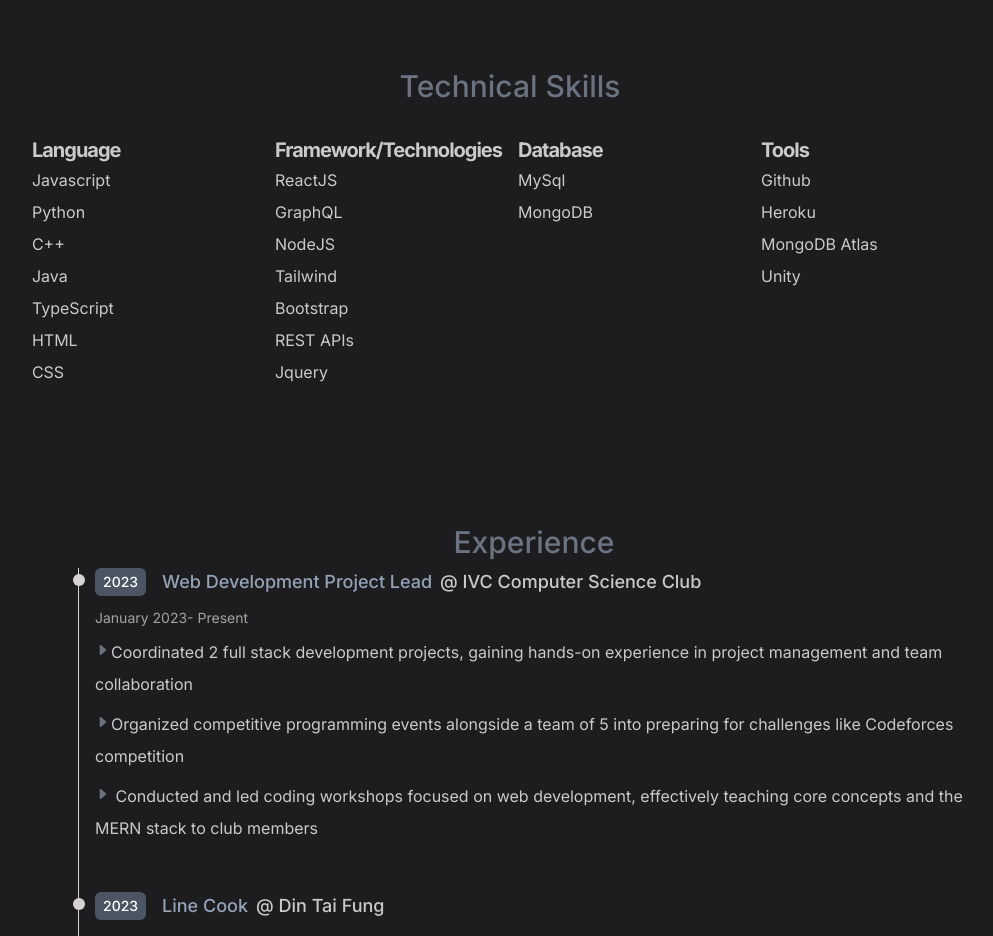
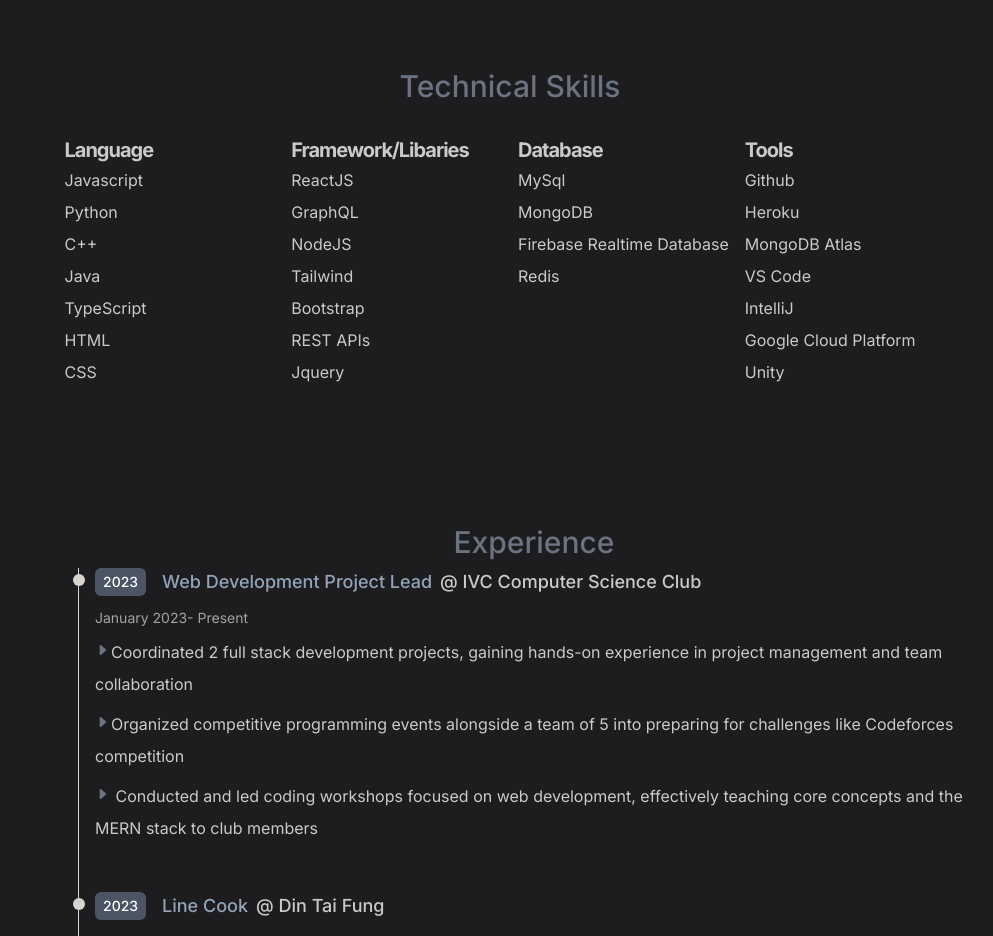
Before and after one commit to OppedRawen/MyPortfolio, a React (Create React App) app: page / in a window 1280 px wide. Shown: the part 1540-2476 px from the top of the page, without its empty margins (130-1123 px from the left). Built offline with nearby package versions, Linux system fonts and the light colour scheme.

Commit message:
updated skills

```diff
--- a/src/skills.js
+++ b/src/skills.js
@@ -16,7 +16,7 @@ const Skills = ()=>{
                     <p>CSS</p>
                 </div>
                 <div className="leading-loose">
-                    <h3 className="font-bold  text-lg md:text-xl tracking-tighter">Framework/Technologies</h3>
+                    <h3 className="font-bold  text-lg md:text-xl tracking-tighter">Framework/Libaries</h3>
                     <p>ReactJS</p>
                     <p>GraphQL</p>
                     <p>NodeJS</p>
@@ -29,12 +29,17 @@ const Skills = ()=>{
                     <h3 className=" font-bold text-lg md:text-xl tracking-tighter">Database</h3>
                     <p>MySql</p>
                     <p>MongoDB</p>
+                    <p>Firebase Realtime Database</p>
+                    <p>Redis</p>
                 </div>
                 <div className="leading-loose">
                     <h3 className=" font-bold  text-lg md:text-xl tracking-tighter">Tools</h3>
                     <p>Github</p>
                     <p>Heroku</p>
                     <p>MongoDB Atlas</p>
+                    <p>VS Code</p>
+                    <p>IntelliJ</p>
+                    <p>Google Cloud Platform</p>
                     <p>Unity</p>
                 </div>
 
```
